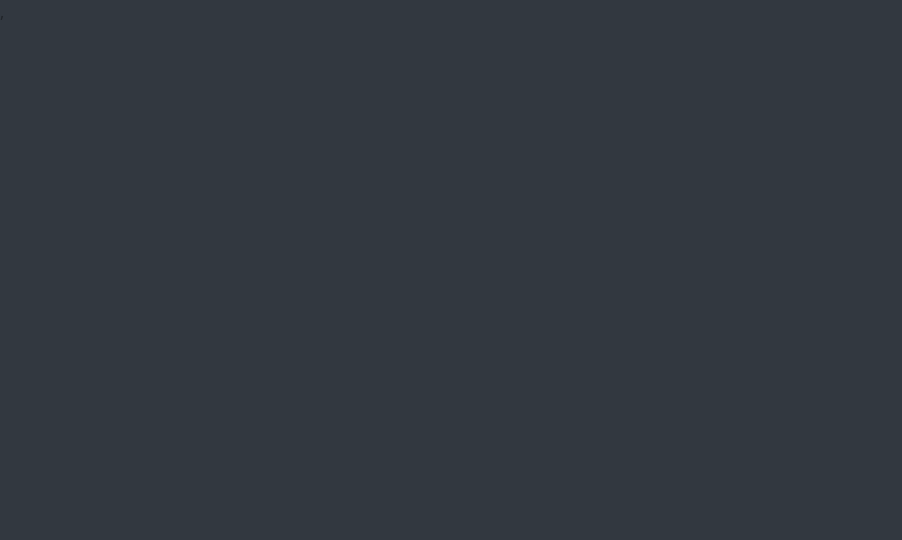
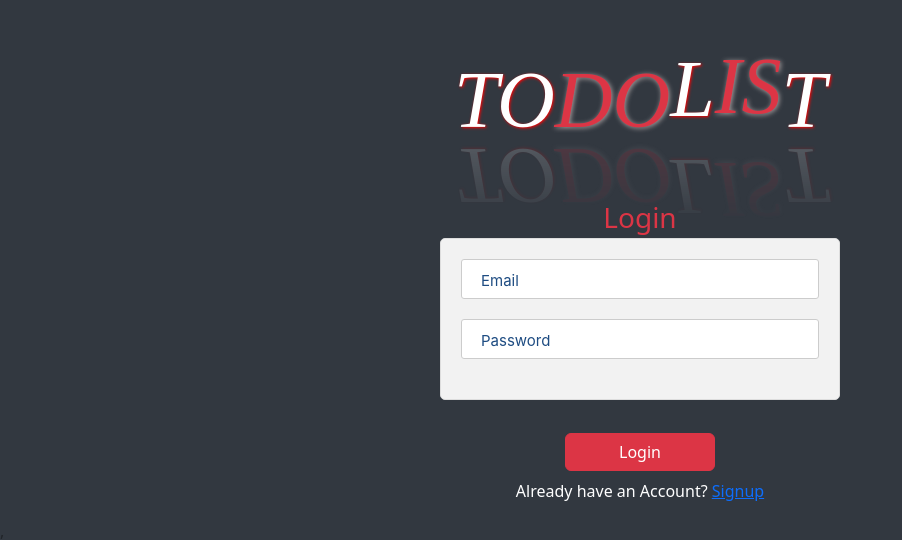
Before and after one commit to gmshimon/todo-client-site, a React (Create React App) app: page /login in a window 1280 px wide. Before the commit this address had no page. Shown: the top 540 px of the page, without its empty margins (0-902 px from the left). Built offline with nearby package versions, Linux system fonts and the light colour scheme.

Commit message:
login page done

```diff
--- a/src/App.js
+++ b/src/App.js
@@ -4,6 +4,7 @@ import LoginForm from './Component/LoginForm';
 import TodoList from './Component/TodoList';
 import { Route, Routes } from 'react-router-dom';
 import Signup from './Component/Signup/Signup';
+import Login from './Component/Login/Login';
 
 const App = () => {
   const [loggedIn, setLoggedIn] = useState(false);
@@ -20,6 +21,7 @@ const App = () => {
     <div>
        <Routes>
         <Route path="/" element={<Signup />} />
+        <Route path='/login' element={<Login />} />
         <Route path="/todo" element={<TodoList />} />
       </Routes>
     </div>
--- /dev/null
+++ b/src/Component/Login/Login.js
@@ -0,0 +1,120 @@
+import React, { useRef, useState } from "react";
+import {
+  sendPasswordResetEmail,
+  signInWithEmailAndPassword,
+  signInWithPopup,
+  updatePassword,
+} from "firebase/auth";
+
+import { Button } from "react-bootstrap";
+import { Link, useNavigate } from "react-router-dom";
+import auth from "../../firebase.init";
+
+const Login = () => {
+  const [user, setUser] = useState();
+  const [error, setError] = useState("");
+  const emailRef = useRef("");
+  const passwordRef = useRef("");
+  let navigate = useNavigate();
+
+  const handleLogin = (e) => {
+    e.preventDefault();
+    const email = emailRef.current.value;
+    const password = passwordRef.current.value;
+    signInWithEmailAndPassword(auth, email, password)
+      .then((userCredential) => {
+        const user = userCredential.user;
+        setUser(user);
+        // setLoading(false);
+      })
+      .catch((error) => {
+        const errorMessage = error.message;
+        setError(errorMessage);
+        console.log(errorMessage);
+        // setLoading(false);
+      });
+  };
+  if (user ) {
+    navigate('/todo');
+  }
+  return (
+    <div className="mt-5">
+      <h1
+        style={{ fontSize: "80px" }}
+        className="text-center mt-4 mb-2 fst-italic waviy"
+      >
+        <span style={{ "--i": 1 }} className="animate shadow-red text-white">
+          To
+        </span>
+        <span style={{ "--i": 2 }} className="animate shadow-white text-danger">
+          Do
+        </span>
+
+        <span style={{ "--i": 3 }} className="animate shadow-red text-white">
+          L
+        </span>
+        <span style={{ "--i": 4 }} className="animate shadow-white text-danger">
+          is
+        </span>
+        <span style={{ "--i": 5 }} className="animate shadow-red text-white">
+          T
+        </span>
+      </h1>
+      <div className="d-flex justify-content-center mt-5">
+        <div>
+          <small className="text-center text-danger  fs-3">Login</small>
+        </div>
+      </div>
+      <form className="w-100 pb-4" onSubmit={handleLogin}>
+        <div className="login-container">
+          {/* <div className='d-lg-flex justify-content-between  '> */}
+          <div className="did-floating-label-content">
+            <input
+              ref={emailRef}
+              className="did-floating-input"
+              type="text"
+              placeholder=" "
+              size={20}
+            />
+            <label className="did-floating-label">Email</label>
+          </div>
+          {/* </div> */}
+          <div className="did-floating-label-content did-error-input">
+            <input
+              width={50}
+              ref={passwordRef}
+              className="did-floating-input"
+              type="password"
+              placeholder=" "
+              size={15}
+            />
+            <label className="did-floating-label">Password</label>
+          </div>
+          {/* </div> */}
+        </div>
+        <div className="d-flex justify-content-center mt-5">
+          <div style={{ marginTop: "-15px" }}>
+            <Button
+              style={{ width: "150px" }}
+              // onClick={handleSignUp}
+              variant="danger"
+              type="submit"
+            >
+              Login
+            </Button>
+          </div>
+        </div>
+      </form>
+      <div className="d-flex justify-content-center">
+        <p className="text-danger fs-5" style={{marginTop:'-16px'}}>
+                  {(error && error.message.split("/")[1].split(")")[0])}
+                </p>
+        <p style={{ marginTop: "-16px" }} className="fs-6 text-white">
+          Already have an Account? <Link to="/">Signup</Link>
+        </p>
+      </div>
+    </div>
+  );
+};
+
+export default Login;
```
